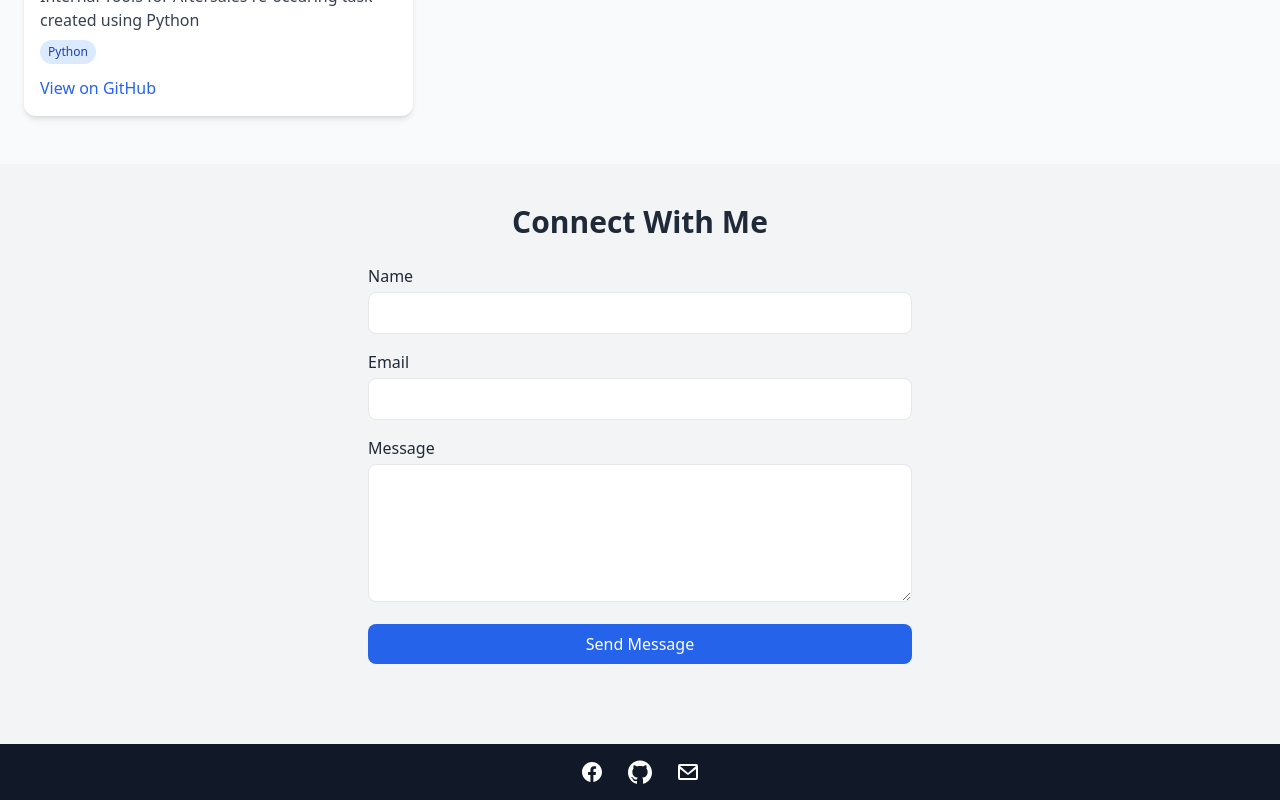
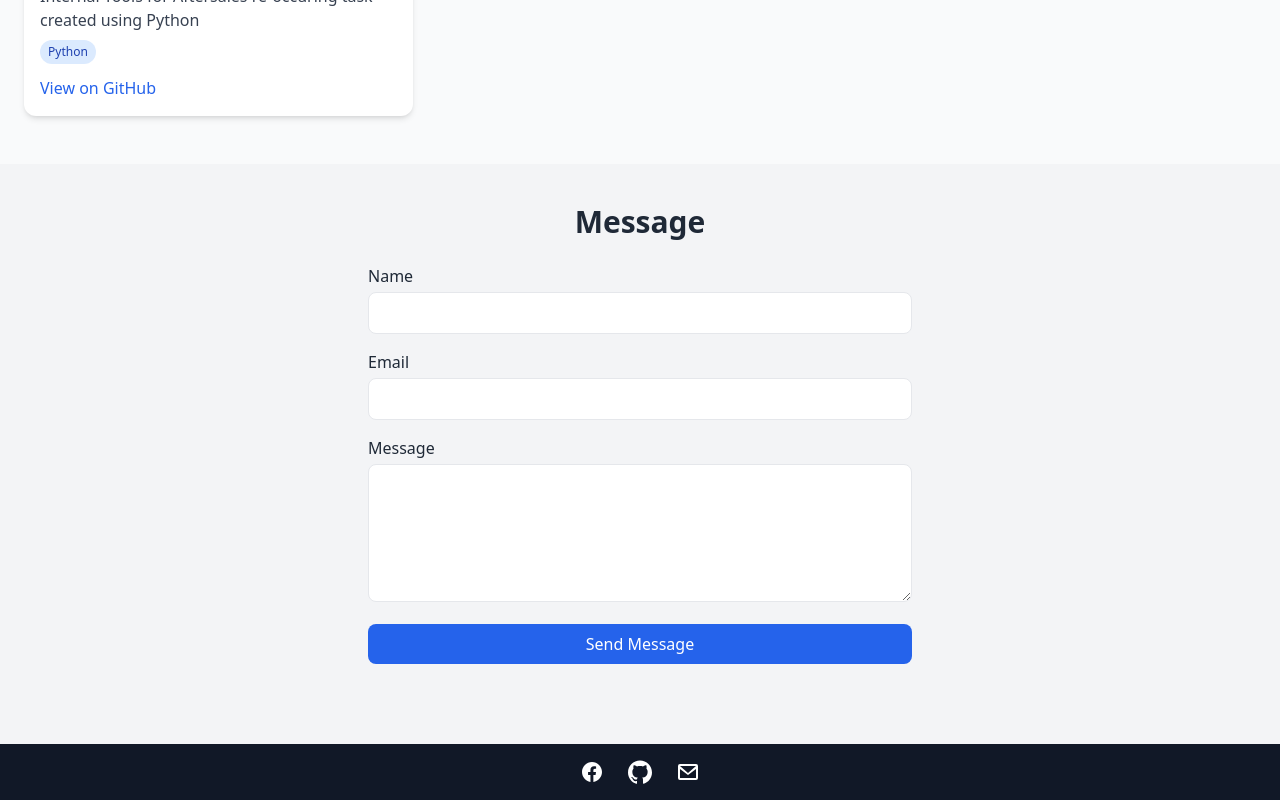
Before and after one commit to loii08/kenneth-portfolio, a React (Vite) app: page / in a window 1280 px wide. Shown: the part 1844-2644 px from the top of the page. Built offline with nearby package versions, Linux system fonts and the light colour scheme.

Commit message:
Form Label

```diff
--- a/src/components/Contact.jsx
+++ b/src/components/Contact.jsx
@@ -27,7 +27,7 @@
   return (
     <section id="contact" className="py-10 bg-gray-100 text-gray-800">
       <div className="container mx-auto px-4 max-w-xl">
-        <h2 className="text-3xl font-bold text-center mb-6">Connect With Me</h2>
+        <h2 className="text-3xl font-bold text-center mb-6">Message</h2>
         <form ref={form} onSubmit={sendEmail} className="space-y-4">
           <div>
             <label className="block mb-1 font-medium">Name</label>
```
Also changed, not shown: 2 other files (tests, documents, lock files or other folders).
